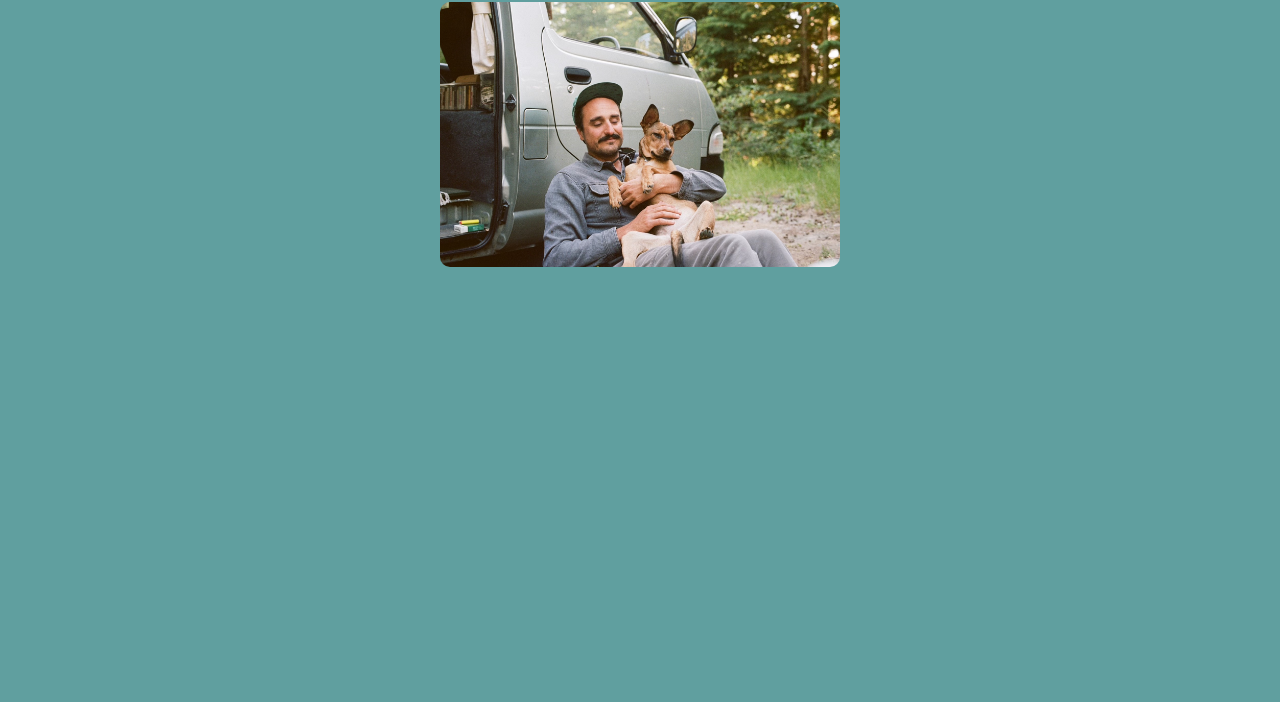
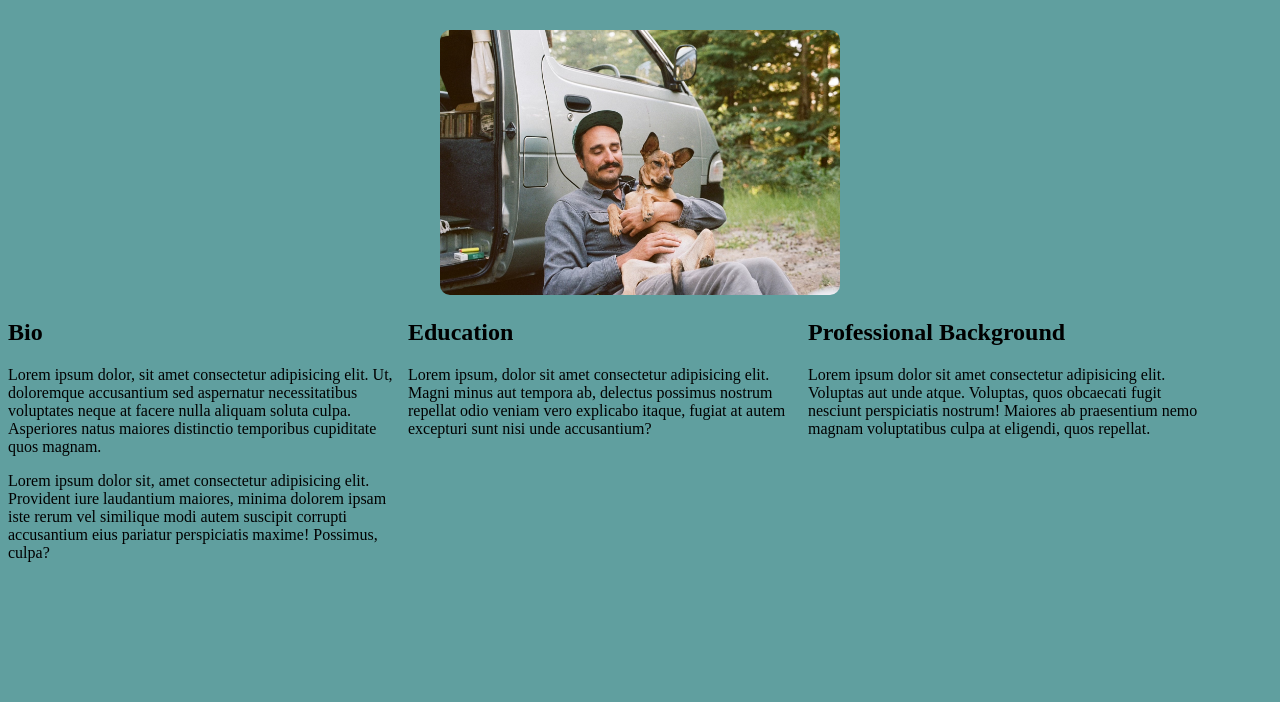
Before and after one commit to jmcmahon01/Portfolio, a plain HTML site: page index.html in a window 1280 px wide. Shown: the part 98-800 px from the top of the page. Drawn offline with Linux system fonts and the light colour scheme.

Commit message:
add Bio, Education, Professional Background columns below image

```diff
--- a/css/styles.css
+++ b/css/styles.css
@@ -8,6 +8,7 @@ h1.Author {
   font-weight: bold;
   color: rgb(28, 38, 45);
   text-align: center;
+  margin-top: 50px;
 }
 
 .img {
@@ -17,5 +18,9 @@ h1.Author {
   border-radius: 10px;
   width: 400px;
   margin-top: 20px;
+}
 
+.column {
+  width: 400px;
+  float: left;
 }
--- a/index.html
+++ b/index.html
@@ -9,8 +9,30 @@
 </head>
 
 <body class="body">
-  <h1 class="Author">About The Author</h1>
-  <img class="img" src="IMG_1845.jpg" alt="image of Joseph" />
+  <div>
+    <h1 class="Author">About The Author</h1>
+    <img class="img" src="IMG_1845.jpg" alt="image of Joseph" />
+  </div>
+  <div class="column">
+    <h2>Bio</h2>
+    <p>Lorem ipsum dolor, sit amet consectetur adipisicing elit. Ut, doloremque accusantium sed aspernatur
+      necessitatibus voluptates neque at facere nulla aliquam soluta culpa. Asperiores natus maiores distinctio
+      temporibus cupiditate quos magnam.</p>
+    <p>Lorem ipsum dolor sit, amet consectetur adipisicing elit. Provident iure laudantium maiores, minima dolorem ipsam
+      iste rerum vel similique modi autem suscipit corrupti accusantium eius pariatur perspiciatis maxime! Possimus,
+      culpa?</p>
+  </div>
+  <div class="column">
+    <h2>Education</h2>
+    <p>Lorem ipsum, dolor sit amet consectetur adipisicing elit. Magni minus aut tempora ab, delectus possimus nostrum
+      repellat odio veniam vero explicabo itaque, fugiat at autem excepturi sunt nisi unde accusantium?</p>
+  </div>
+  <div class="column">
+    <h2>Professional Background</h2>
+    <p>Lorem ipsum dolor sit amet consectetur adipisicing elit. Voluptas aut unde atque. Voluptas, quos obcaecati fugit
+      nesciunt perspiciatis nostrum! Maiores ab praesentium nemo magnam voluptatibus culpa at eligendi, quos repellat.
+    </p>
+  </div>
 </body>
 
 </html>
```
